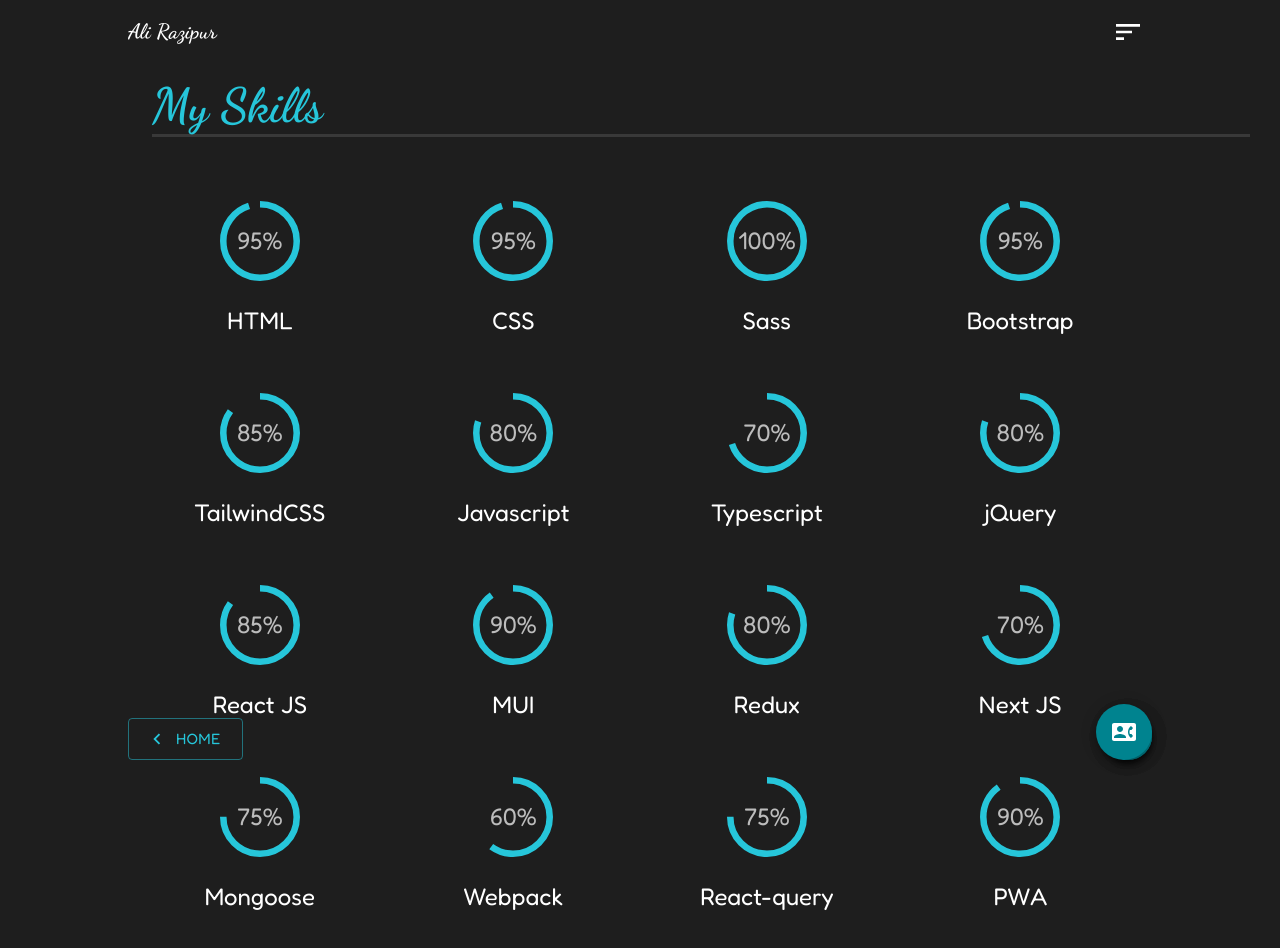
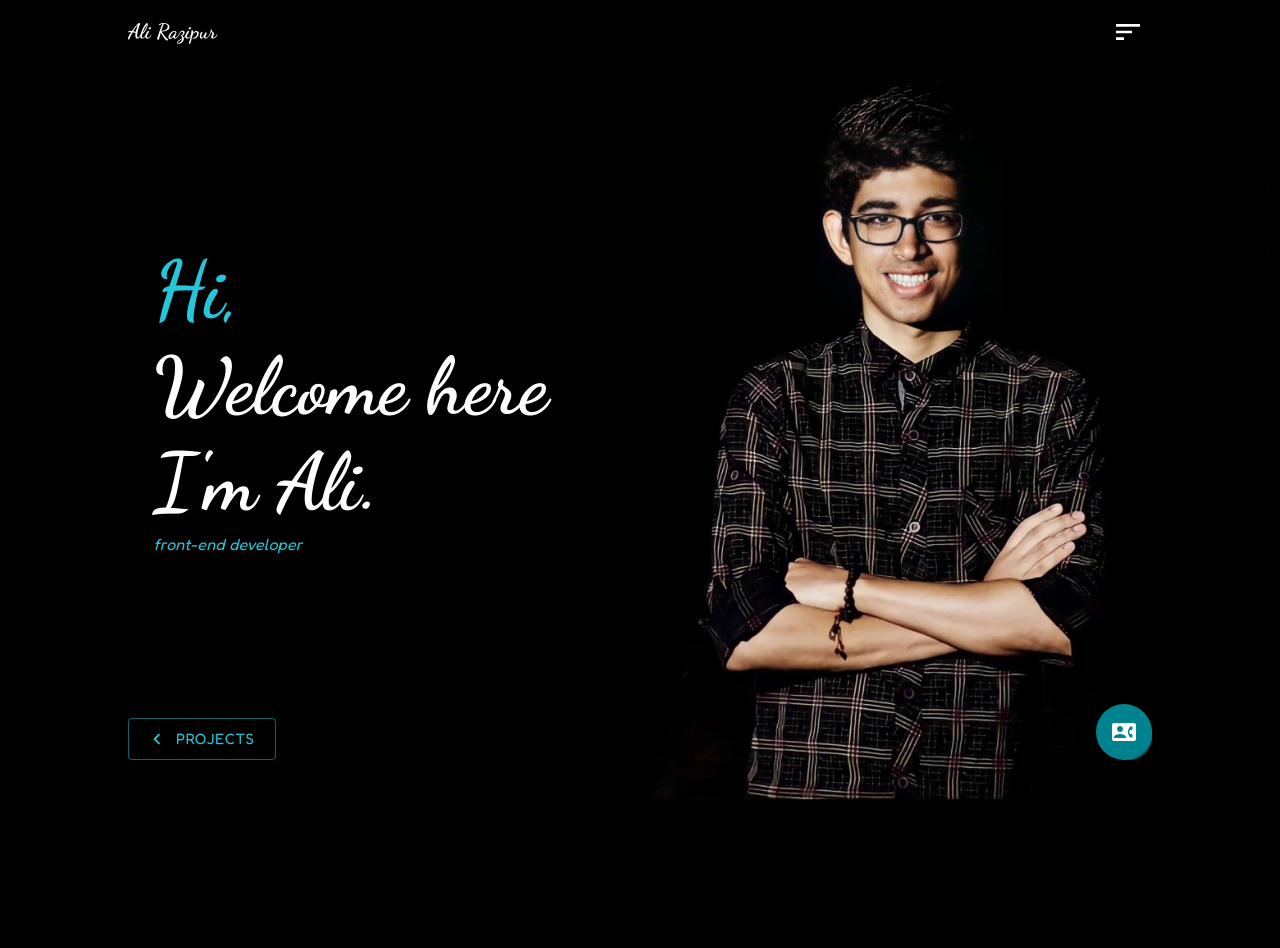
Before and after one commit to kai-zen/portfolio, a React (Create React App) app: page /#/Skills in a window 1280 px wide. Shown: the top 948 px of the page. After the commit the page ends 800 px from the top, so only its background shows below. Built offline with nearby package versions, Linux system fonts and the light colour scheme.

Commit message:
Fixed layout

```diff
--- a/src/App.jsx
+++ b/src/App.jsx
@@ -1,6 +1,6 @@
 import { ThemeProvider } from "@emotion/react";
 import Layout from "./components/layout";
-import { Routes, Route, HashRouter as Router } from "react-router-dom";
+import { Routes, Route, BrowserRouter as Router } from "react-router-dom";
 import { theme } from "./assets/customTheme";
 import { Home, Projects, Skills } from "./pages";
 
@@ -11,8 +11,8 @@
         <Layout />
         <Routes>
           <Route path="/" element={<Home />} />
-          <Route path="/Projects" element={<Projects />} />
-          <Route path="/Skills" element={<Skills />} />
+          <Route path="/projects" element={<Projects />} />
+          <Route path="/skills" element={<Skills />} />
         </Routes>
       </ThemeProvider>
     </Router>
--- /dev/null
+++ b/src/assets/constants.js
@@ -0,0 +1,14 @@
+export const pages = [
+  {
+    title: "Home",
+    path: "/",
+  },
+  {
+    title: "Projects",
+    path: "/projects",
+  },
+  {
+    title: "Skills",
+    path: "/skills",
+  },
+];
--- /dev/null
+++ b/src/components/layout/NextPage.jsx
@@ -0,0 +1,55 @@
+import { ChevronLeft } from "@mui/icons-material";
+import { Button } from "@mui/material";
+import { useEffect } from "react";
+import { useState } from "react";
+import { useNavigate, useLocation } from "react-router";
+import { pages } from "../../assets/constants";
+
+const NextPage = () => {
+  const navigate = useNavigate();
+  const location = useLocation();
+
+  const [nextTitle, setNextTitle] = useState(pages[1].title);
+  const [nextPath, setNextPath] = useState(pages[1].path);
+
+  useEffect(() => {
+    switch (location.pathname) {
+      case "/":
+        setNextTitle(pages[1].title);
+        setNextPath(pages[1].path);
+        break;
+      case "/projects":
+        setNextTitle(pages[2].title);
+        setNextPath(pages[2].path);
+        break;
+      case "/skills":
+        setNextTitle(pages[0].title);
+        setNextPath(pages[0].path);
+        break;
+      default:
+        setNextTitle(pages[0].title);
+        setNextPath(pages[0].path);
+    }
+  }, [location]);
+
+  return (
+    <Button
+      variant="outlined"
+      size="large"
+      sx={{
+        position: "fixed",
+        left: "10%",
+        bottom: "5%",
+        zIndex: "3",
+      }}
+      startIcon={<ChevronLeft />}
+      onClick={() => {
+        navigate(nextPath);
+      }}
+    >
+      {nextTitle}
+    </Button>
+  );
+};
+
+export default NextPage;
--- a/src/components/layout/index.jsx
+++ b/src/components/layout/index.jsx
@@ -1,11 +1,13 @@
-import TopBar from './TopBar';
-import Contact from './Contact';
+import TopBar from "./TopBar";
+import Contact from "./Contact";
+import NextPage from "./NextPage";
 
 const Layout = () => {
   return (
     <>
       <TopBar />
       <Contact />
+      <NextPage />
     </>
   );
 };
--- a/src/pages/Home.jsx
+++ b/src/pages/Home.jsx
@@ -1,20 +1,15 @@
-import { ChevronLeft } from "@mui/icons-material";
-import { Button, Collapse, Typography } from "@mui/material";
+import { Collapse, Typography } from "@mui/material";
 import { cyan } from "@mui/material/colors";
 import { Box } from "@mui/system";
 import { useEffect, useState } from "react";
-import { useNavigate } from "react-router";
-import MyLayout from "../components/layout";
 
 const HomePage = () => {
-  const navigate = useNavigate();
   const [checked, setChecked] = useState(false);
   useEffect(() => {
     setChecked(true);
   }, []);
   return (
     <>
-      <MyLayout />
       <Box
         sx={{
           position: "relative",
@@ -63,22 +58,6 @@
             <i>front-end developer</i>
           </Typography>
         </Collapse>
-        <Button
-          variant="outlined"
-          size="large"
-          sx={{
-            position: "fixed",
-            left: "10%",
-            bottom: "5%",
-            zIndex: "3",
-          }}
-          startIcon={<ChevronLeft />}
-          onClick={() => {
-            navigate("/Projects");
-          }}
-        >
-          Projects
-        </Button>
       </Box>
     </>
   );
--- a/src/pages/Projects.jsx
+++ b/src/pages/Projects.jsx
@@ -1,39 +1,6 @@
-import { ChevronLeft } from "@mui/icons-material";
-import {
-  Button,
-  Collapse,
-  Divider,
-  Fab,
-  Grid,
-  Paper,
-  Typography,
-} from "@mui/material";
-import { useEffect, useState } from "react";
-import { useNavigate } from "react-router";
-import { cryptoData, foodPalace2Data } from "../assets/projectsData";
-import FoodPalace from "../components/projects/FoodPalace";
-import Project from "../components/projects/Project";
-import ToDo from "../components/projects/TodoList";
+import { Paper } from "@mui/material";
 
 const Projects = () => {
-  const navigate = useNavigate();
-  const [project, setProject] = useState(1);
-  const [checked, setChecked] = useState(false);
-  const [checked2, setChecked2] = useState(false);
-  const [checked3, setChecked3] = useState(false);
-  const [checked4, setChecked4] = useState(false);
-
-  useEffect(() => {
-    setChecked(false);
-    setChecked2(false);
-    setChecked3(false);
-    setChecked4(false);
-    project === 1 && setChecked(true);
-    project === 2 && setChecked2(true);
-    project === 3 && setChecked3(true);
-    project === 4 && setChecked4(true);
-  }, [project]);
-
   return (
     <Paper
       sx={{
@@ -43,89 +10,7 @@
       }}
       elevation={4}
     >
-      <Grid container spacing={3} sx={{ mt: { xs: 1, sm: 3 } }}>
-        <Grid item xs={12}>
-          <Typography
-            variant="h3"
-            sx={{
-              ml: { sm: "10%" },
-              textAlign: { xs: "center", sm: "left" },
-              fontFamily: "Dancing Script",
-            }}
-            color="primary"
-          >
-            My Projects
-            <Divider sx={{ width: "100%" }} />
-            <Divider sx={{ width: "100%" }} />
-            <Divider sx={{ width: "100%" }} />
-          </Typography>
-        </Grid>
-        <Grid xs={12} item container spacing={2} sx={{ ml: { sm: "10%" } }}>
-          <Grid
-            item
-            xs={12}
-            sm={2}
-            sx={{
-              width: { xs: "80vw" },
-              display: "flex",
-              justifyContent: { xs: "center", sm: "flex-start" },
-              mt: { xs: 0, sm: "80px" },
-              alignItems: "center",
-              flexDirection: { xs: "row", sm: "column" },
-            }}
-          >
-            {[1, 2, 3, 4].map((number) => (
-              <Fab
-                variant="extended"
-                size="small"
-                sx={{
-                  mr: 1,
-                  mb: 1,
-                  width: { xs: "34px", sm: "48px" },
-                  height: { xs: "34px", sm: "48px" },
-                  borderRadius: "50%",
-                }}
-                color={project === number && "primary"}
-                onClick={() => {
-                  setProject(number);
-                }}
-              >
-                {number}
-              </Fab>
-            ))}
-          </Grid>
-          <Grid item xs={12} sm={9} md={8}>
-            <Collapse in={checked} {...(checked ? { timeout: 2000 } : {})}>
-              <Project data={foodPalace2Data} index={1} />
-            </Collapse>
-            <Collapse in={checked2} {...(checked2 ? { timeout: 2000 } : {})}>
-              <FoodPalace />
-            </Collapse>
-            <Collapse in={checked3} {...(checked3 ? { timeout: 2000 } : {})}>
-              <Project data={cryptoData} index={3} />
-            </Collapse>
-            <Collapse in={checked4} {...(checked4 ? { timeout: 2000 } : {})}>
-              <ToDo />
-            </Collapse>
-          </Grid>
-        </Grid>
-      </Grid>
-      <Button
-        variant="outlined"
-        size="large"
-        sx={{
-          position: "fixed",
-          left: "10%",
-          bottom: "5%",
-          zIndex: "3",
-        }}
-        startIcon={<ChevronLeft />}
-        onClick={() => {
-          navigate("/Work-experience");
-        }}
-      >
-        Work exp
-      </Button>
+      <p>projects</p>
     </Paper>
   );
 };
--- a/src/pages/Skills.jsx
+++ b/src/pages/Skills.jsx
@@ -1,10 +1,7 @@
-import { ChevronLeft } from "@mui/icons-material";
-import { Button, Divider, Grid, Paper, Typography } from "@mui/material";
-import { useNavigate } from "react-router";
+import { Divider, Grid, Paper, Typography } from "@mui/material";
 import SkillsGrid from "../components/skills/SkillsGrid";
 
 const Skills = () => {
-  const navigate = useNavigate();
   return (
     <Paper
       sx={{
@@ -33,22 +30,6 @@
         </Grid>
         <SkillsGrid />
       </Grid>
-      <Button
-        variant="outlined"
-        size="large"
-        sx={{
-          position: "fixed",
-          left: "10%",
-          bottom: "5%",
-          zIndex: "3",
-        }}
-        startIcon={<ChevronLeft />}
-        onClick={() => {
-          navigate("/");
-        }}
-      >
-        Home
-      </Button>
     </Paper>
   );
 };
```
Also changed, not shown: src/components/layout/Contact.jsx (+36 -36 lines), src/components/skills/SkillsGrid.jsx (+22 -22 lines).
